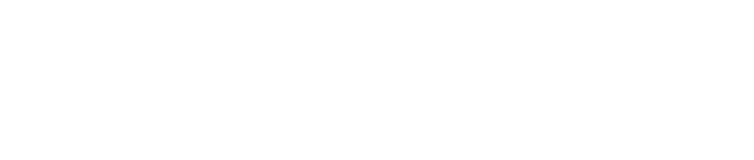
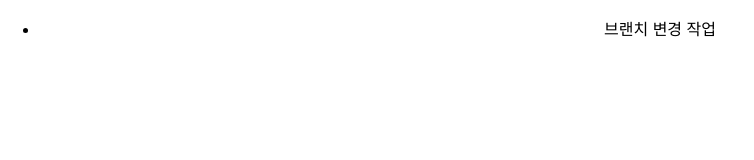
Before and after one commit to kimjunyoung90/test, a React (Create React App) app: page / in a window 1280 px wide. Shown: the top 160 px of the page, without its empty margins (0-754 px from the left). Built offline with nearby package versions, Linux system fonts and the light colour scheme.

Commit message:
ㅇㅇㅇ

```diff
--- a/src/App.js
+++ b/src/App.js
@@ -5,7 +5,9 @@
 	return (
 		<div className="App">
 			<ul>
-
+				<li>
+					브랜치 변경 작업
+				</li>
 			</ul>
 		</div>
 	);
```
